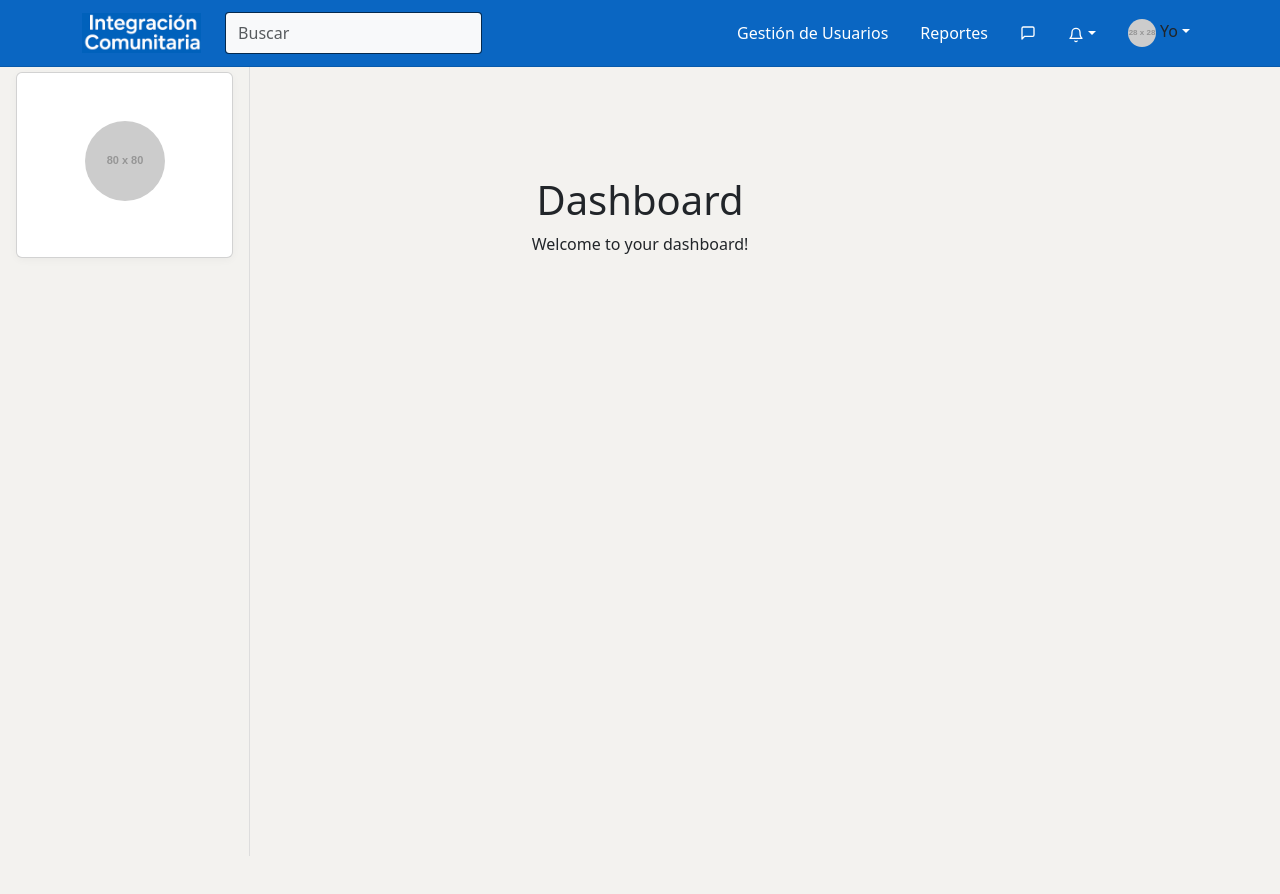
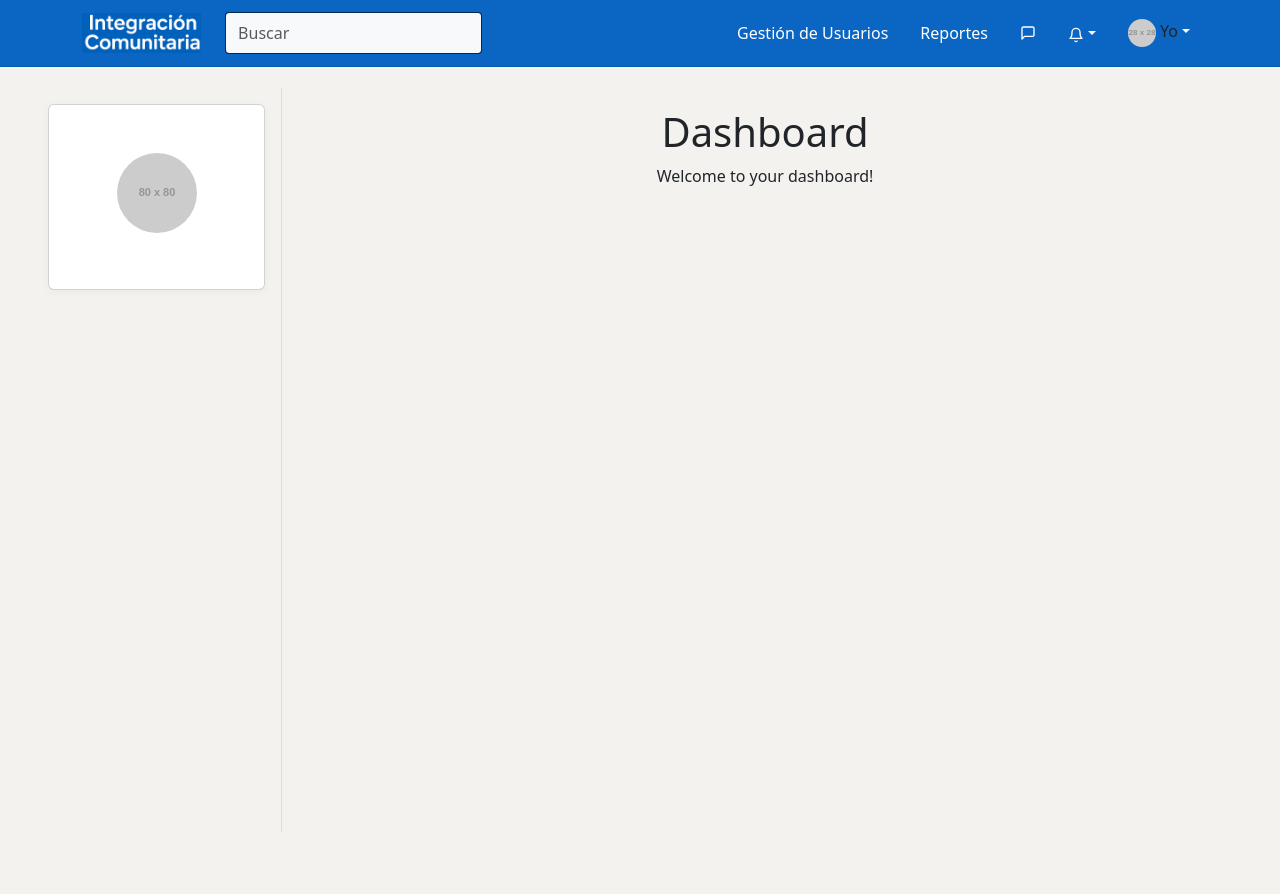
Before and after one commit to nahuelmendez6/int-com-front, a React (Vite) app: page /dashboard in a window 1280 px wide. Shown: the top 894 px of the page. After the commit the page ends 864 px from the top, so only its background shows below. Built offline with nearby package versions, Linux system fonts and the light colour scheme; no server answers; sample sign-in values are in the browser's storage.

Commit message:
refactor: estilos de pantallas

```diff
--- a/src/components/layout/Layout.css
+++ b/src/components/layout/Layout.css
@@ -12,6 +12,11 @@ body {
   background-color: #fff !important;
   border-bottom: 1px solid #ccc;
   padding: 0.5rem 1rem;
+  position: fixed;
+  top: 0;
+  left: 0;
+  right: 0;
+  z-index: 1030;
 }
 
 .linkedin-navbar .container-fluid {
@@ -59,21 +64,25 @@ body {
   margin-bottom: 0.25rem;
 }
 
-.main-content-wrapper {
+.main-layout {
+  display: flex;
   padding-top: 56px; /* Altura del navbar */
   flex-grow: 1;
 }
 
-.left-sidebar-container {
+.left-sidebar-wrapper {
+  width: 250px;
+  flex-shrink: 0;
   background-color: #f3f2ef;
-  padding-top: 20px;
-  position: fixed;
-  top: 56px; /* Altura del navbar */
-  bottom: 0;
-  left: 0;
-  width: 220px;
+  border-right: 1px solid #ddd;
+  padding: 1rem;
   overflow-y: auto;
-  border-right: 1px solid #ccc;
+}
+
+.main-content-area {
+  flex-grow: 1;
+  padding: 20px;
+  overflow-y: auto;
 }
 
 .sidebar-linkedin {
@@ -88,34 +97,3 @@ body {
   border: 2px solid #fff;
   box-shadow: 0 0 0 1px rgba(0,0,0,.15);
 }
-
-.central-content-container {
-  max-width: 1128px;
-  margin-left: auto;
-  margin-right: auto;
-  padding: 1rem;
-}
-
-.right-sidebar-container {
-  background-color: #f3f2ef;
-  padding-top: 20px;
-  position: fixed;
-  top: 56px; /* Altura del navbar */
-  bottom: 0;
-  right: 0;
-  width: 280px;
-  overflow-y: auto;
-  border-left: 1px solid #ccc;
-}
-
-.right-sidebar-linkedin {
-  background-color: #fff;
-  border-radius: 8px;
-  padding: 1rem;
-  margin-bottom: 1rem;
-  box-shadow: 0 0 0 1px rgba(0,0,0,.15), 0 2px 3px rgba(0,0,0,.2);
-}
-
-.fixed-top-offset {
-  padding-top: 56px; /* Altura del navbar */
-}
--- a/src/components/layout/Layout.jsx
+++ b/src/components/layout/Layout.jsx
@@ -1,29 +1,31 @@
-import React from 'react';
+import React, { createContext, useContext } from 'react';
 import AppNavbar from './Navbar';
 import LeftSidebar from './Sidebar';
-import RightSidebar from './RightSidebar';
 import './Layout.css';
 
-const Layout = ({ children, centered = true }) => {
+const LayoutContext = createContext(false);
+
+const Layout = ({ children }) => {
+  const hasLayout = useContext(LayoutContext);
+
+  if (hasLayout) {
+    return <>{children}</>;
+  }
+
   return (
-    <div className="app-container">
-      <AppNavbar />
-      <div className="main-content-wrapper">
-        <div className="container-fluid h-100">
-          <div className="row h-100">
-            <div className="col-md-3 col-lg-2 d-none d-md-block left-sidebar-container">
-              <LeftSidebar />
-            </div>
-            <main role="main" className={`col-md-9 col-lg-8 ${centered ? 'central-content-container' : ''}`}>
-              {children}
-            </main>
-            {/* <div className="col-lg-2 d-none d-lg-block right-sidebar-container">
-              <RightSidebar />
-            </div> */}
+    <LayoutContext.Provider value={true}>
+      <div className="app-container">
+        <AppNavbar />
+        <div className="main-layout">
+          <div className="left-sidebar-wrapper d-none d-md-block">
+            <LeftSidebar />
           </div>
+          <main className="main-content-area">
+            {children}
+          </main>
         </div>
       </div>
-    </div>
+    </LayoutContext.Provider>
   );
 };
 
--- a/src/components/layout/Sidebar.jsx
+++ b/src/components/layout/Sidebar.jsx
@@ -74,21 +74,9 @@ const Sidebar = () => {
 
 
   return (
-    <div
-      style={{
-        width: '250px',
-        height: '100vh',
-        position: 'fixed',
-        top: '56px', // altura del navbar
-        left: 0,
-        backgroundColor: '#f3f2ef',
-        overflowY: 'auto',
-        borderRight: '1px solid #ddd',
-        padding: '1rem',
-      }}
-    >
+    <div>
       <Card className="mb-4">
-        <Card.Body className="text-center">
+        <Card.Body>
           <Image
             src={user?.profile_image || "https://via.placeholder.com/80"}
             roundedCircle
--- a/src/index.css
+++ b/src/index.css
@@ -14,6 +14,10 @@
   --success-btn: #198754;
   --danger-btn: #d93025;
   --card-border: #b3d3f5;
+}
+
+* {
+  margin:0;
 }
 
 body {
```
